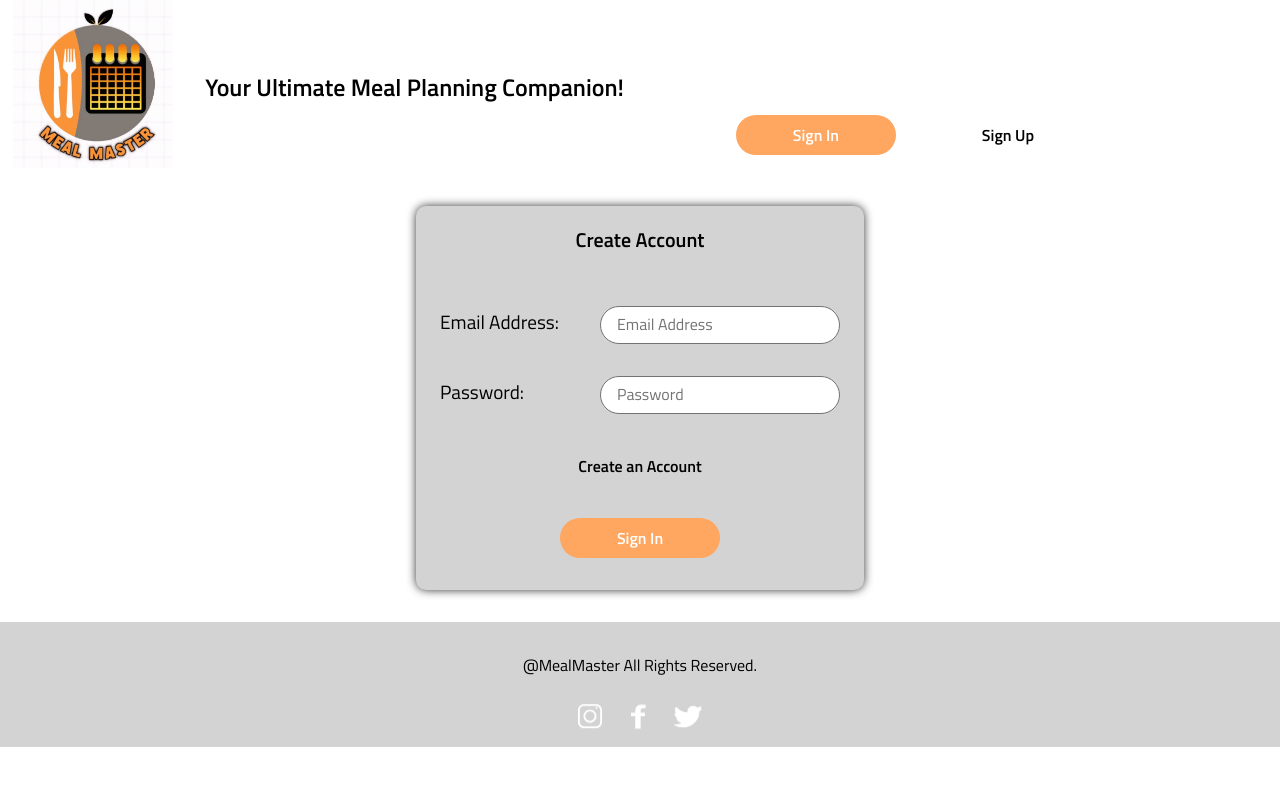
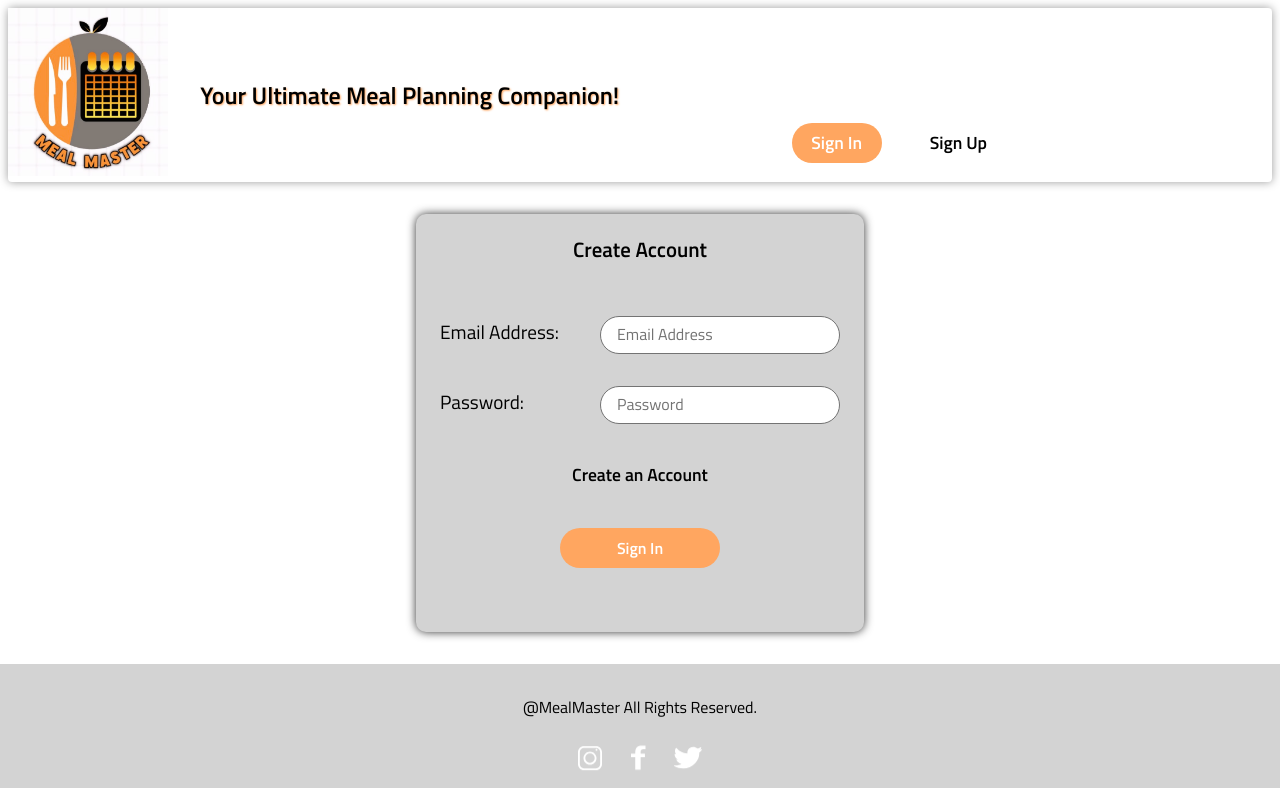
Before and after one commit to trupti-patil23/git-mealmaster, a React (Create React App) app: page / in a window 1280 px wide. Built offline with nearby package versions, Linux system fonts and the light colour scheme.

Commit message:
Completed SignIN page, completed JWT token functinality on client side

```diff
--- a/package.json
+++ b/package.json
@@ -6,6 +6,7 @@
     "@testing-library/jest-dom": "^5.17.0",
     "@testing-library/react": "^13.4.0",
     "@testing-library/user-event": "^13.5.0",
+    "axios": "^1.6.8",
     "react": "^18.2.0",
     "react-dom": "^18.2.0",
     "react-router-dom": "^6.22.3",
--- a/src/components/Header/Header.scss
+++ b/src/components/Header/Header.scss
@@ -6,7 +6,19 @@
     flex-direction: row;
     gap:2rem;
     align-items: center;
-    margin: 0 0.8rem;
+    margin: 0.5rem;
+    border-radius:4px;
+    box-shadow: 0 0 10px rgba(155, 155, 155,1);
+
+    #overlay {
+        display: none;
+        position: fixed;
+        top: 0;
+        left: 0;
+        width: 100%;
+        height: 100%;
+        z-index: 999;
+      }
 
     &__logo-image{
         height:10.5rem;
@@ -14,14 +26,14 @@
 
     &__title {
         @include set-font(1.5rem, 4.25rem, 600);
-        //text-shadow: 2px 2px 4px $primary-black;
+        text-shadow: 1px 1px 2px $primary_site-color;
     }
 }
 
 .navbar {
     display: flex;
     gap: 2rem;
-    margin-left: 5rem;
+    margin-left: 40%;
     margin-top: 6rem;
 
     &__link {
--- a/src/components/SignIn/SignIn.jsx
+++ b/src/components/SignIn/SignIn.jsx
@@ -2,15 +2,45 @@ import "./SignIn.scss";
 import 'react-toastify/dist/ReactToastify.css';
 import { Link } from "react-router-dom";
 import { toast, ToastContainer } from 'react-toastify';
+import { MealMasterApi } from "./../../utils/utils.jsx";
 
 const SignIn = () => {
+    const mealMasterApi = new MealMasterApi();
+    const form = document.getElementById("signin");
 
     function handleSubmit(event) {
         event.preventDefault();
+        const userData = {
+            email: event.target.email.value,
+            password: event.target.password.value
+        };
+
+        async function verifyUser(userData) {
+            try {
+                const token = localStorage.getItem("token");
+                const response = await mealMasterApi.verifyUser(userData, token);
+                if (response.status === 201) {
+                    console.log("user Authenticated", response);
+                    //pass user Object to App and the main page(Profile)
+                }
+            } catch (error) {
+                const status = error.response.status;
+                const message = error.response.data.error;
+
+                if (status === 401 || status === 409) {
+                    toast.error(`${message}`);
+                }
+                else {
+                    console.log("Error while signing in user:", error);
+                }
+            }
+        }
+        verifyUser(userData);
+        // form.reset();
     }
 
     return (
-        <form className="signin" onClick={handleSubmit}>
+        <form className="signin" id="signin" onSubmit={handleSubmit}>
             <p className="signin__title">Create Account</p>
 
             <div className="signin__row">
@@ -38,12 +68,13 @@ const SignIn = () => {
             </div>
 
             <div className="signin__row">
-                <Link className= "signup__link" to="/signup">Create an Account</Link>
+                <Link className="signup__link" to="/signup">Create an Account</Link>
             </div>
 
             <div className="signin__row">
                 <button className="signin__button" type="submit">Sign In</button>
             </div>
+            <ToastContainer />
         </form>
     );
 }
--- a/src/components/SignIn/SignIn.scss
+++ b/src/components/SignIn/SignIn.scss
@@ -24,9 +24,8 @@
         z-index: 999;
       }
 
-
     &__title {
-        @include set-font(1.25rem, 1.75rem, 600);
+        @include set-font(1.3rem, 1.75rem, 600);
         align-self: center;
     }
 
--- a/src/components/SignUp/SignUp.jsx
+++ b/src/components/SignUp/SignUp.jsx
@@ -2,9 +2,12 @@ import "./SignUp.scss";
 import 'react-toastify/dist/ReactToastify.css';
 import { Link } from "react-router-dom";
 import { useState } from "react";
-import { toast, ToastContainer } from 'react-toastify';
+import { toast, ToastContainer } from "react-toastify";
+import { MealMasterApi } from "./../../utils/utils.jsx";
 
 const SignUp = () => {
+    const mealMasterApi = new MealMasterApi();
+    const form = document.getElementById("signup");
 
     //Setting formData state variable for form input validations
     const [formData, setFormData] = useState({
@@ -45,23 +48,39 @@ const SignUp = () => {
             return;
         }
 
-        const userData= {
-            firstName:event.target.firstName.value,
-            lastName:event.target.lastName.value,
-            passowrd:event.target.password.value,
-            email:event.target.email.value
+        const newUserData = {
+            firstName: event.target.firstName.value,
+            lastName: event.target.lastName.value,
+            password: event.target.password.value,
+            email: event.target.email.value
         }
-        console.log(userData);
 
-       // Show toast notification
-       toast.success("Form submitted successfully!", {
+        async function postNewUser(newUserData) {
+            try {
+                const response = await mealMasterApi.postNewUser(newUserData);
+                if (response.status === 201) {
+                    toast.success("New user created successfully! \n Navigate to SignIn tab.", {
                         onClose: () => {
                             // Navigate to the home page after the toast is closed
                             //navigate("/");
                         }
                     });
+                    //Add JWT token to local storage
+                    localStorage.setItem("token", response.data.token);
                 }
-
+            } catch (error) {
+                const status = error.response.status;
+                const message = error.response.data.error;
+                if (status === 409) {
+                    toast.error(`${message}`);
+                } else {
+                    console.log("Error while adding new user: ", error);
+                }
+            }
+        }
+        postNewUser(newUserData);
+        //form.reset();
+    }
     return (
         <form className="signup" onSubmit={handleSubmit}>
             <p className="signup__title">Create Account</p>
@@ -132,16 +151,16 @@ const SignUp = () => {
                     value={formData.confirmPassword}
                     placeholder="Confirm Password"
                     onChange={handleInputChange}
-                    required
+
                 />
             </div>
 
             <div className="signup__row">
-                <Link className= "signup__link" to="/">Have an Account ?</Link>
+                <Link className="signup__link" to="/">Have an Account ?</Link>
             </div>
 
             <div className="signup__row">
-                <button className="signup__button" type="submit">Sign In</button>
+                <button className="signup__button" type="submit">Sign Up</button>
             </div>
             <ToastContainer />
         </form>
--- a/src/components/SignUp/SignUp.scss
+++ b/src/components/SignUp/SignUp.scss
@@ -9,6 +9,7 @@
     left:30%;
     width:35%;
     margin-bottom:2rem;
+    margin-top:2rem;
     border-radius: 10px;
     background-color: $primary-light-grey;
     box-shadow: 0 0 10px rgba(0, 0, 0,0.8);
@@ -25,7 +26,7 @@
       }
 
     &__title {
-        @include set-font(1.25rem, 1.75rem, 600);
+        @include set-font(1.3rem, 1.75rem, 600);
         align-self: center;
     }
 
--- a/src/styles/partials/_mixins.scss
+++ b/src/styles/partials/_mixins.scss
@@ -74,7 +74,7 @@
     align-items: center;
     height: 2.5rem;
     width: 10rem;
-    @include set-font(1rem, 1.38rem, 600);
+    @include set-font(1.1rem, 1.4rem, 600);
 
     &:hover {
         text-decoration: underline;
--- a/src/utils/utils.jsx
+++ b/src/utils/utils.jsx
@@ -2,21 +2,37 @@ import axios from "axios";
 
 export class MealMasterApi {
     constructor() {
-        this.baseUrl = "http://localhost:5050";
+        this.baseUrl = "http://localhost:8080";
         this.axios = axios.create({
             baseURL: this.baseUrl,
         });
     }
 
     /**
-     * Added to save new user object to database table "Users"
+     * Added to save new user object to database table "users"
      * @param {*} userData
      */
     async postNewUser(userData) {
         try{
-            await this.axios.post("/registerUser",userData);
+            return await this.axios.post("/users/register", userData);
         }catch(error){
-            throw new Error("Failed to post new user: postNewUser() mothod " + error.message);
+            throw (error);
+        }
+    }
+
+    /**
+     * Added to authorize user if present in users table
+     * @param {*} userData
+     */
+    async verifyUser(userData,token) {
+        try{
+            return await this.axios.get("/users/login", {
+                headers: { Authorization: `Bearer ${token}`},
+                params:{userData}
+              });
+        }catch(error){
+            console.log("Utils",error);
+            throw (error);
         }
     }
 }
```
Also changed, not shown: 1 other file (tests, documents, lock files or other folders). Lines whose indentation alone changed are shown as unchanged.
